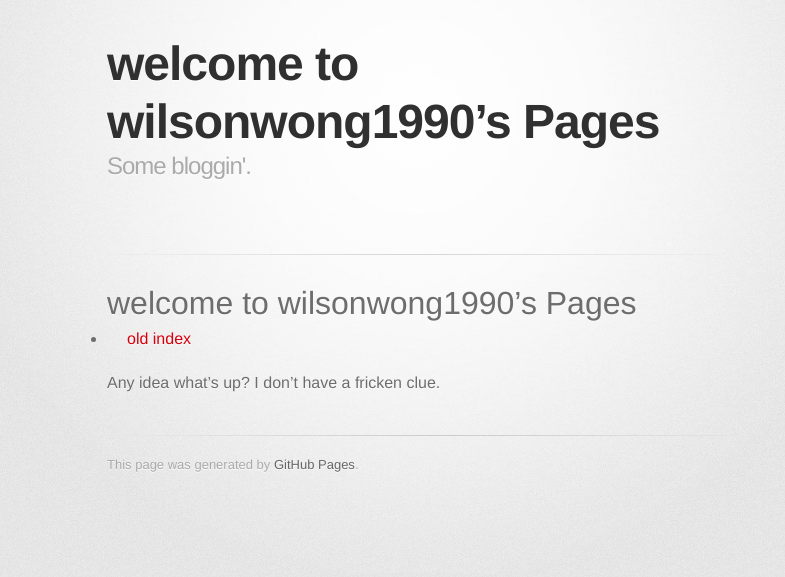
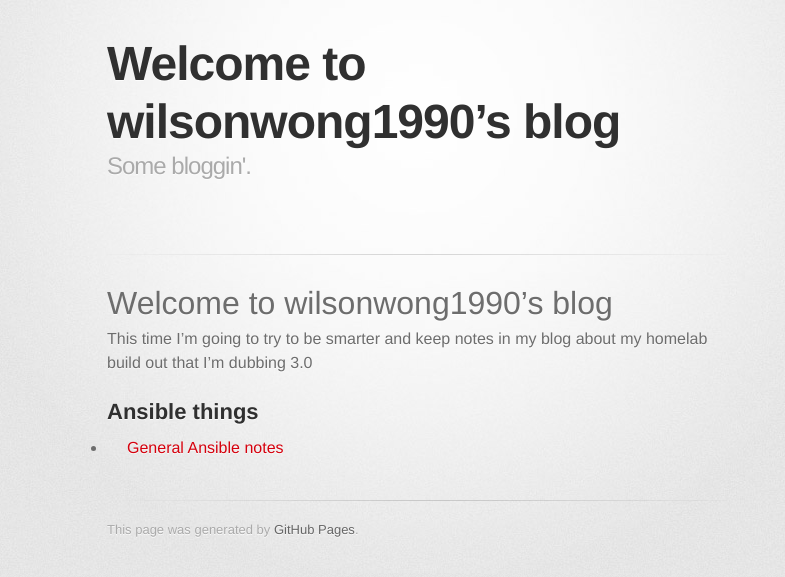
Before and after one commit to wilsonwong1990/wilsonwong1990.github.io, a Jekyll site: the page built from index.md, in a window 1280 px wide. Shown: the top 577 px of the page, without its empty margins (223-1008 px from the left). Built offline with Jekyll 4.4.1, drawn with Linux system fonts in a browser that asks for light colours; some web fonts are replaced; our own code applies the rules of GitHub Pages for plain Markdown files.

Commit message:
Update index.md

```diff
--- a/index.md
+++ b/index.md
@@ -2,8 +2,8 @@
 layout: default
 ---
 
-# welcome to wilsonwong1990's Pages
+# Welcome to wilsonwong1990's blog
+This time I'm going to try to be smarter and keep notes in my blog about my homelab build out that I'm dubbing 3.0
 
-* [old index](./index-old.md)
-
-Any idea what's up? I don't have a fricken clue.
+## Ansible things
+* [General Ansible notes](./ansible/notes.md)
```
